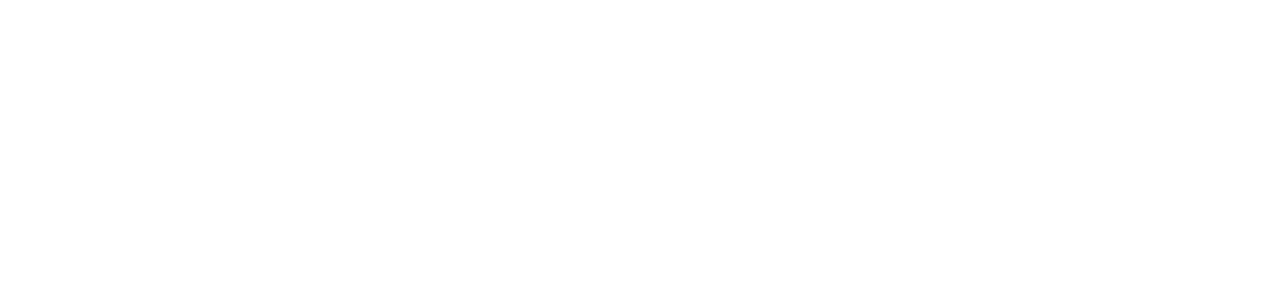
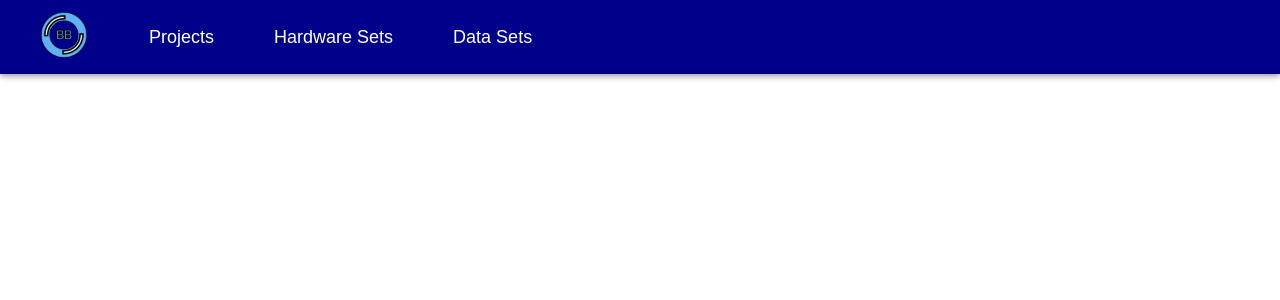
Before and after one commit to techster10173/SoftLab, a React (Create React App) app in the folder frontend/: page /data in a window 1280 px wide. Before the commit this address had no page. Shown: the top 300 px of the page. Built offline with nearby package versions, Linux system fonts and the light colour scheme.

Commit message:
created datasets page

```diff
--- a/frontend/src/App.js
+++ b/frontend/src/App.js
@@ -6,6 +6,7 @@ import { Home } from './Home.jsx';
 import {initInterceptor} from './firebaseAuth';
 import { createTheme, ThemeProvider } from '@material-ui/core';
 import {Projects} from './Projects.jsx';
+import { DataSets } from './DataSets.jsx';
 
 const theme = createTheme({
   palette: {
@@ -28,6 +29,7 @@ function App() {
           <Route path="/" element={<Home></Home>} />
           <Route path="/login" element={<Login></Login>} />
           <Route path="/projects" element={<Projects></Projects>} />
+          <Route path="/data" element={<DataSets></DataSets>} />
           {/* <Route path="/hardwaresets" element={<HardwareSets></HardwareSets>} /> */}
         </Routes>
       </Router>
--- /dev/null
+++ b/frontend/src/DataSets.jsx
@@ -0,0 +1,13 @@
+import {Navbar} from "./Toolbar.jsx";
+import React from "react";
+
+
+export class DataSets extends React.Component {
+    render() {
+        return (
+            <>
+                <Navbar />
+            </>
+        )
+    }
+}
```
Also changed, not shown: 1 other file (tests, documents, lock files or other folders).
